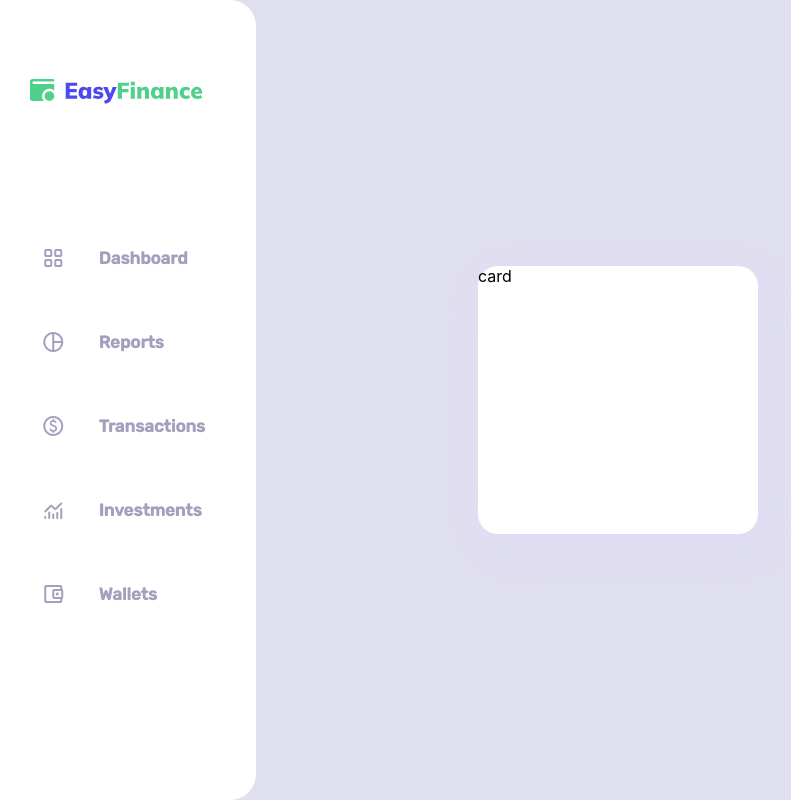
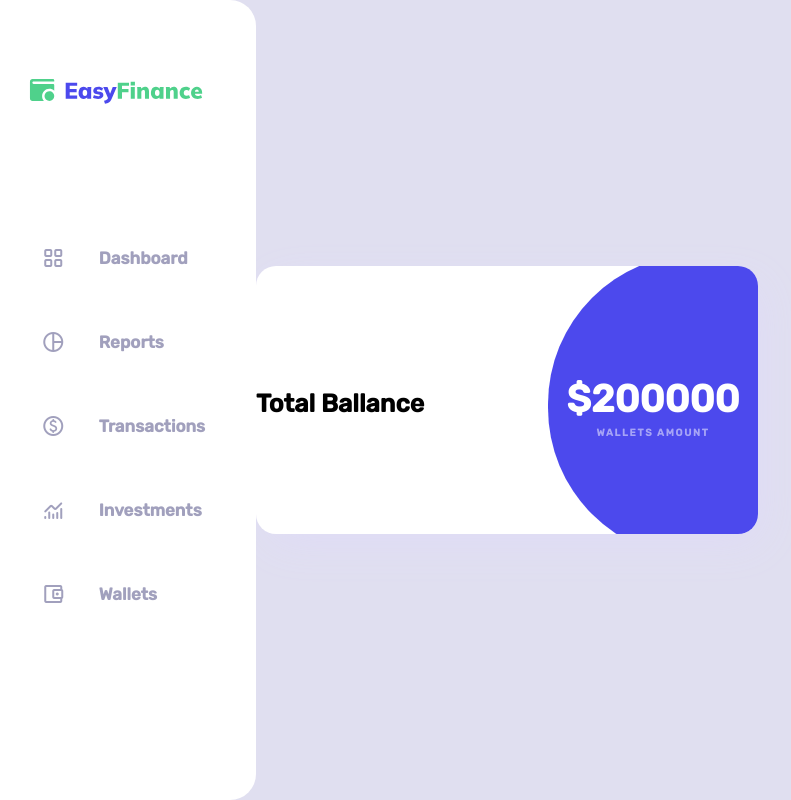
Before and after one commit to gabuvi7/GU7-Accounting-Control, a Next.js app in the folder easyfinance/: page / in a window 1280 px wide. Shown: the whole page, without its empty margins (0-791 px from the left). Built offline with nearby package versions, Linux system fonts and the light colour scheme.

Commit message:
WIP - added styles to the main card

```diff
--- a/easyfinance/components/Card.tsx
+++ b/easyfinance/components/Card.tsx
@@ -1,4 +1,6 @@
 import styled from "@emotion/styled";
+import Grid from "./Grid";
+import Label from "./Label";
 
 const Card = () => {
   const CardStyled = styled.div`
@@ -12,9 +14,47 @@ const Card = () => {
     border-radius: 20px;
   `;
 
+  const ContainerCard = styled.div`
+    display: grid;
+    height: 100%;
+    grid-template-columns: repeat(2, 1fr);
+    overflow: hidden;
+    border-radius: inherit;
+  `;
+
+  const CircleCard = styled.div`
+    height: 304px;
+    width: 300px;
+    left: 30%;
+    top: -4%;
+    background: #4c49ed;
+    border-radius: 155px;
+    position: relative;
+  `;
+
+  const ContentCircleCard = styled.div`
+    justify-content: center;
+    display: flex;
+    align-items: center;
+    height: 100%;
+    padding-right: 30%;
+  `;
+
   return (
     <CardStyled>
-      <span>card</span>
+      <ContainerCard>
+        <Grid pos="relative" top="-5%" alignY="center">
+          <Label type="titleTextCard">Total Ballance</Label>
+        </Grid>
+        <CircleCard>
+          <ContentCircleCard>
+            <Grid>
+              <Label type="primaryTextCard">$200000</Label>
+              <Label type="secondaryTextCard">wallets amount</Label>
+            </Grid>
+          </ContentCircleCard>
+        </CircleCard>
+      </ContainerCard>
     </CardStyled>
   );
 };
--- /dev/null
+++ b/easyfinance/components/Grid.tsx
@@ -0,0 +1,25 @@
+import styled from "@emotion/styled";
+
+type GridPropTypes = {
+  col?: number;
+  sizeCol?: number;
+  unitSize?: string;
+  pos?: string;
+  top?: string;
+  alignY?: string;
+  alignX?: string;
+};
+
+const Grid = styled("div")<GridPropTypes>`
+  display: grid;
+  grid-template-columns: ${(props) =>
+    props.col &&
+    props.sizeCol &&
+    `repeat(${props.col}, ${props.sizeCol || 1}${props.unitSize || "fr"});`};
+  position: ${(props) => props.pos && props.pos};
+  top: ${(props) => props.top && props.top};
+  justify-content: ${(props) => props.alignX && props.alignX};
+  align-items: ${(props) => props.alignY && props.alignY};
+`;
+
+export default Grid;
--- a/easyfinance/components/Label.tsx
+++ b/easyfinance/components/Label.tsx
@@ -12,8 +12,62 @@ const setLabelForSidebar = () => `font-family: "Rubik", sans-serif;
     width: 50%;
     `;
 
+const setPrimaryTextCard = () => `
+font-family: "Rubik", sans-serif;
+font-style: normal;
+font-weight: 800;
+font-size: 38px;
+line-height: 54px;
+color: #FFFFFF;
+`;
+
+const setSecondaryTextCard = () => `
+    font-family: "Rubik", sans-serif;
+    font-style: normal;
+    font-weight: 900;
+    font-size: 10px;
+    line-height: 15px;
+    /* identical to box height */
+
+    letter-spacing: 0.17em;
+    text-transform: uppercase;
+
+    /* Main/White */
+
+    color: #FFFFFF;
+
+    opacity: 0.5;
+    justify-content: center;
+    display: flex;
+`;
+
+const setTitleTextCard = () => `
+    font-family: "Rubik", sans-serif;
+    font-style: normal;
+    font-weight: 900;
+    font-size: 25px;
+    line-height: 31px;
+
+    /* Main/Black */
+
+    color: #000000;
+
+
+    /* Inside auto layout */
+
+    flex: none;
+    order: 0;
+    flex-grow: 0;`;
+
+const selectTypeOfLabel: any = {
+  sidebar: setLabelForSidebar(),
+  primaryTextCard: setPrimaryTextCard(),
+  secondaryTextCard: setSecondaryTextCard(),
+  titleTextCard: setTitleTextCard(),
+};
+
 const Label = styled("span")<LabelProps>`
-  ${(props) => props.type === "sidebar" && setLabelForSidebar()},
+  ${(props) => props.type && selectTypeOfLabel[props.type]},
 `;
 
 export default Label;
--- a/easyfinance/package.json
+++ b/easyfinance/package.json
@@ -10,11 +10,11 @@
     "postinstall": "husky install"
   },
   "dependencies": {
+    "@emotion/react": "^11.9.0",
+    "@emotion/styled": "^11.8.1",
     "next": "12.1.6",
     "react": "18.1.0",
-    "react-dom": "18.1.0",
-    "@emotion/react": "^11.9.0",
-    "@emotion/styled": "^11.8.1"
+    "react-dom": "18.1.0"
   },
   "devDependencies": {
     "@types/node": "17.0.35",
```
Also changed, not shown: 2 other files (tests, documents, lock files or other folders).
